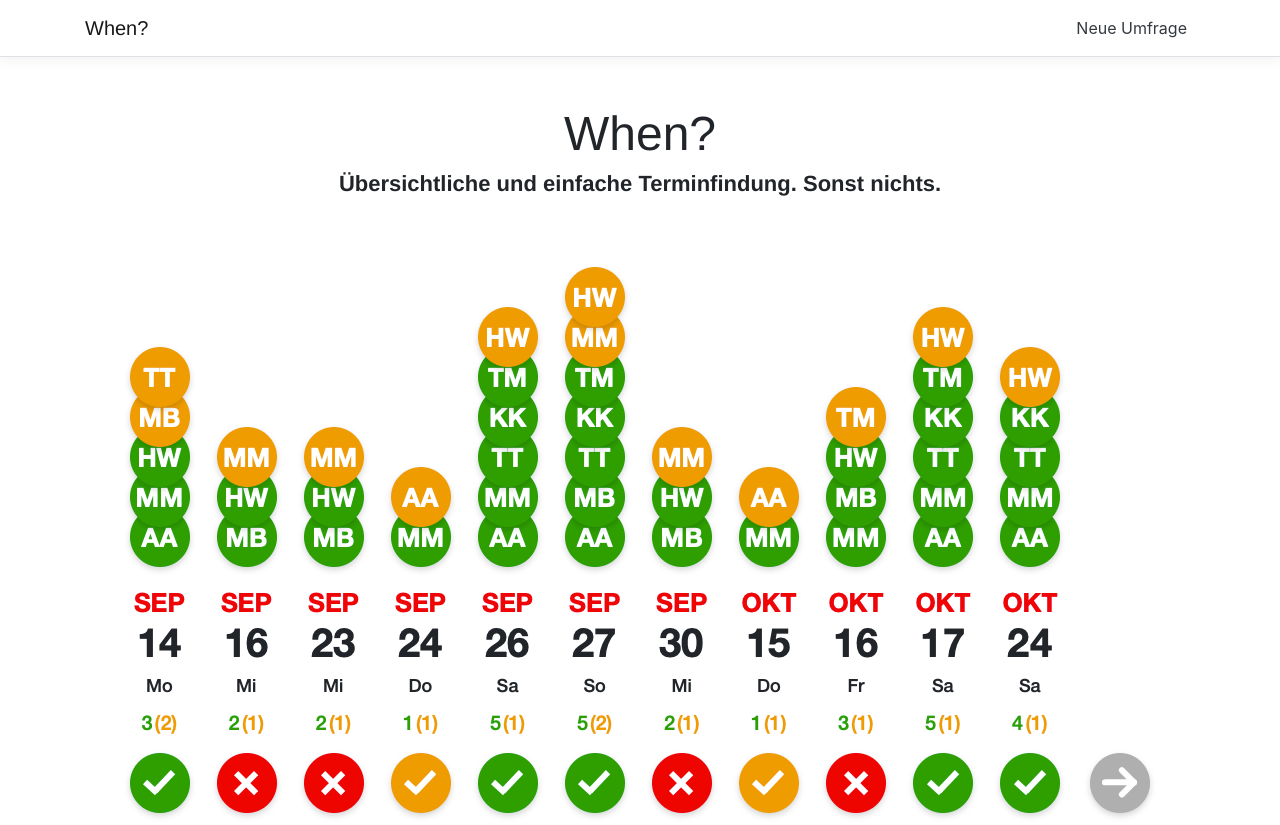
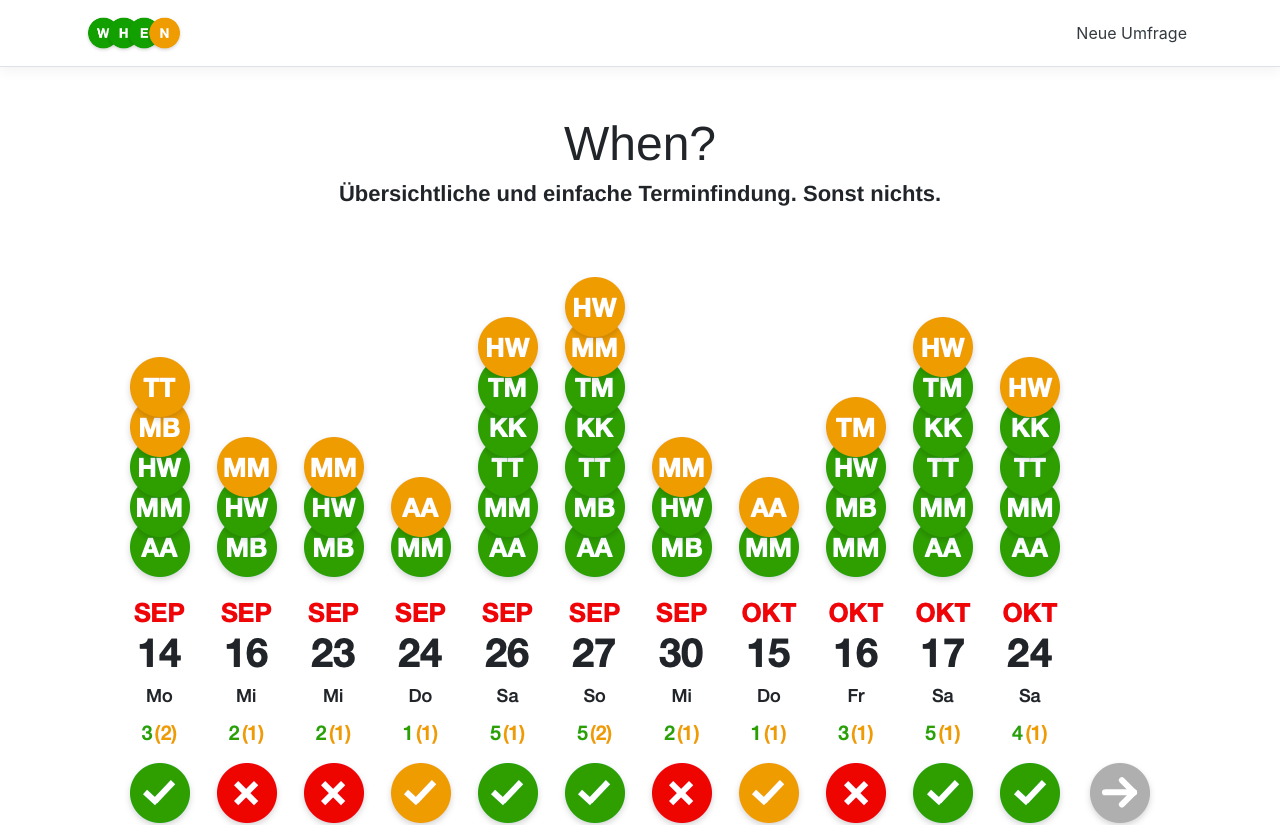
Before and after one commit to Paccos/When, a React (Create React App) app in the folder When/ClientApp/: page / in a window 1280 px wide. Shown: the top 825 px of the page. Built offline with nearby package versions, Linux system fonts and the light colour scheme.

Commit message:
Add logo to NavBar

```diff
--- a/When/ClientApp/src/components/NavMenu.tsx
+++ b/When/ClientApp/src/components/NavMenu.tsx
@@ -10,6 +10,7 @@ import {
 } from 'reactstrap';
 import { Link } from 'react-router-dom';
 
+import logo from '../images/WhenLogo.png';
 import './NavMenu.css';
 
 export const NavMenu = () => {
@@ -26,8 +27,8 @@ export const NavMenu = () => {
 				light
 			>
 				<Container>
-					<NavbarBrand tag={Link} to="/" className="when">
-						When?
+					<NavbarBrand tag={Link} to="/">
+						<img src={logo} alt="When Logo" className="whenLogo" />
 					</NavbarBrand>
 					<NavbarToggler onClick={toggleNavbar} className="mr-2" />
 					<Collapse
--- a/When/ClientApp/src/custom.css
+++ b/When/ClientApp/src/custom.css
@@ -11,6 +11,10 @@ code {
 	font-family: 'Helvetica Neue', 'Roboto', sans-serif;
 	font-weight: 200;
 	display: inline;
+}
+
+.whenLogo {
+	max-height: 40px;
 }
 
 .main {
```
Also changed, not shown: When/ClientApp/src/images/WhenLogo.png (added).
